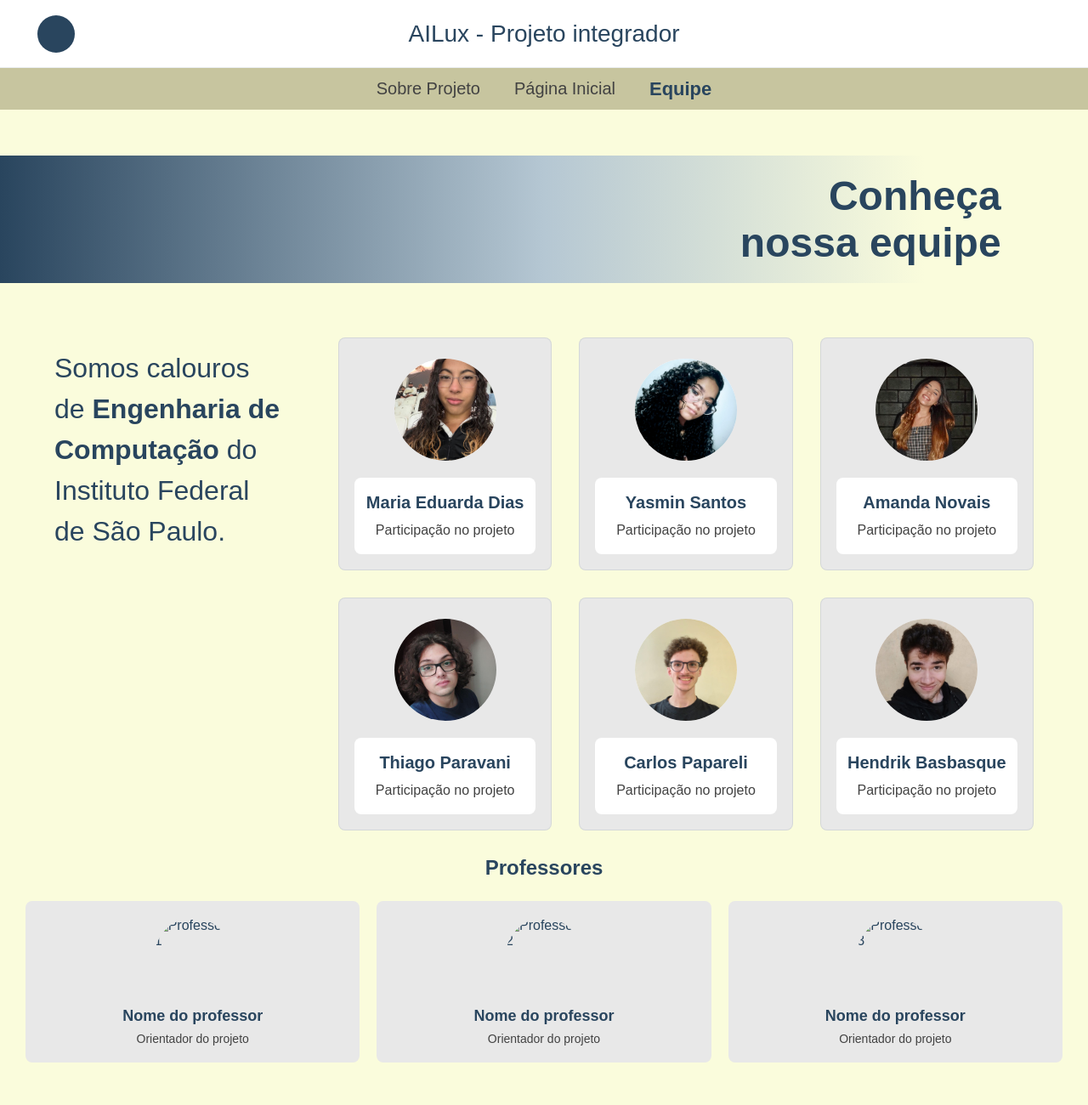
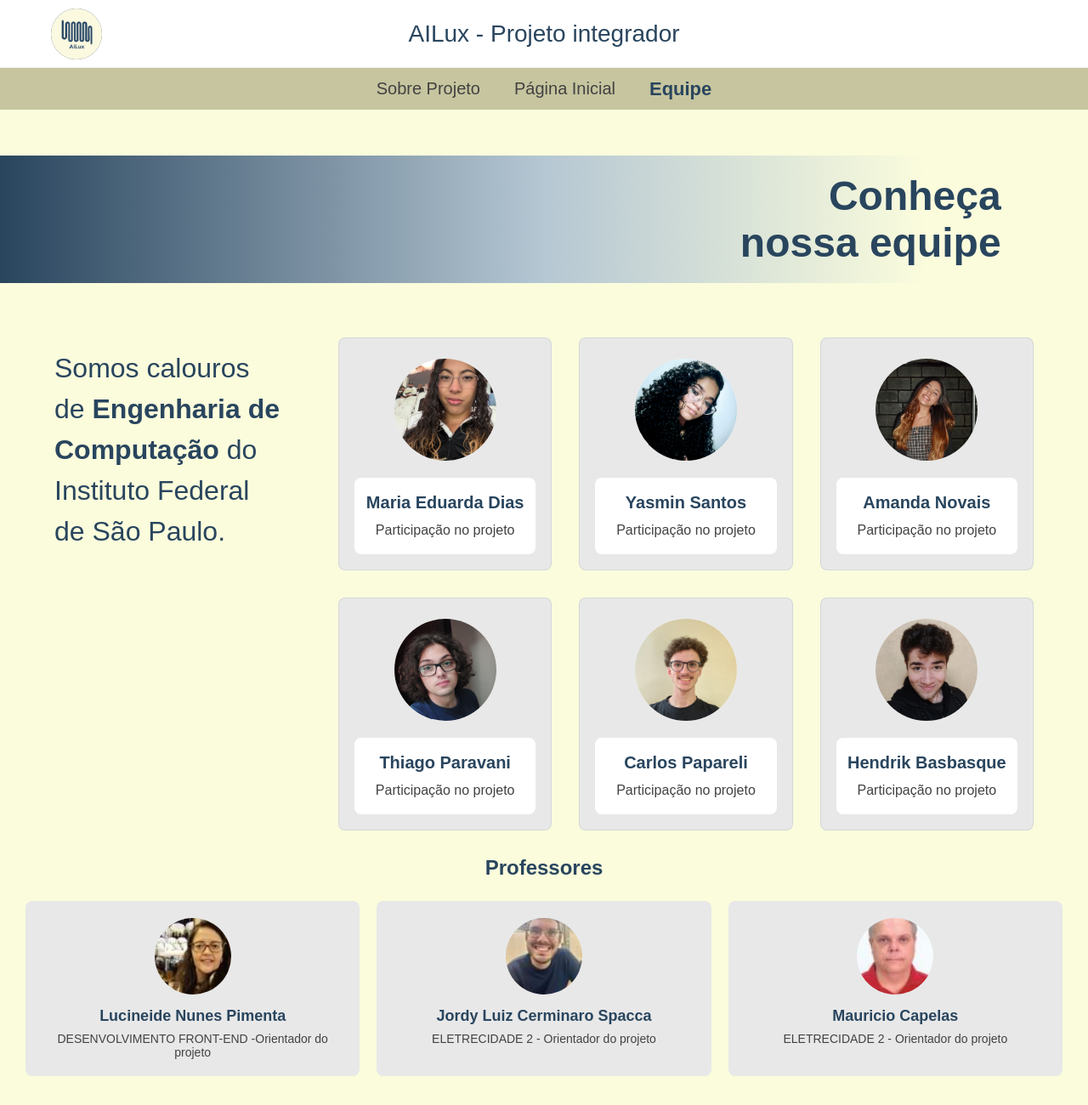
Before and after one commit to altxmandy/Arduino, a website: page paginas/equipe.html in a window 1280 px wide. Shown: the whole page at 85% size. Drawn offline with Linux system fonts and the light colour scheme; a web font is replaced by a local one.

Commit message:
porfessores foto

```diff
--- a/estilo/estilo.css
+++ b/estilo/estilo.css
@@ -25,14 +25,23 @@ header {
     border-bottom: 1px solid rgba(41, 69, 94, 0.1);
 }
 
+
 .logo {
     position: absolute;
-    left: 44px;
-    width: 44px;
-    height: 44px;
+    left: 60px;
+    width: 60px;
+    height: 60px;
     background-color: #29455E;
     border-radius: 50%;
+    overflow: hidden;
 }
+
+.logo img {
+    width: 100%;
+    height: 100%;
+    object-fit: cover;
+}
+
 
 header h1 {
     font-size: 28px;
--- a/paginas/equipe.html
+++ b/paginas/equipe.html
@@ -11,7 +11,7 @@
 <body>
 
     <header>
-        <div class="logo"></div>
+        <div class="logo"><img src="../imagens/b4229ef3-95d5-488c-896b-d23aadb4c3d3.jpeg" alt="Logo AILux"></div>
         <h1>AILux - Projeto integrador</h1>
     </header>
 
@@ -130,31 +130,31 @@
     <div class="professores">
         <div class="professor">
             <div class="foto-professor">
-                <img src="../imagens/5471.jpg" alt="Professor 1">
+                <img src="../imagens/Luci.jpg" alt="Professor 1">
             </div>
             <div class="info-professor">
-                <h3>Nome do professor</h3>
-                <p>Orientador do projeto</p>
+                <h3>Lucineide Nunes Pimenta</h3>
+                <p>DESENVOLVIMENTO FRONT-END -Orientador do projeto</p>
             </div>
         </div>
 
         <div class="professor">
             <div class="foto-professor">
-                <img src="../imagens/448033.jpg" alt="Professor 2">
+                <img src="../imagens/Jordy.jpg" alt="Professor 2">
             </div>
             <div class="info-professor">
-                <h3>Nome do professor</h3>
-                <p>Orientador do projeto</p>
+                <h3>Jordy Luiz Cerminaro Spacca</h3>
+                <p>ELETRECIDADE 2 - Orientador do projeto</p>
             </div>
         </div>
 
         <div class="professor">
             <div class="foto-professor">
-                <img src="../imagens/483491.jpg" alt="Professor 3">
+                <img src="../imagens/capelas.jpg" alt="Professor 3">
             </div>
             <div class="info-professor">
-                <h3>Nome do professor</h3>
-                <p>Orientador do projeto</p>
+                <h3>Mauricio Capelas</h3>
+                <p>ELETRECIDADE 2 - Orientador do projeto</p>
             </div>
         </div>
     </div>
```
Also changed, not shown: paginas/index.html (+1 -1 lines), paginas/sobre.html (+1 -1 lines).
